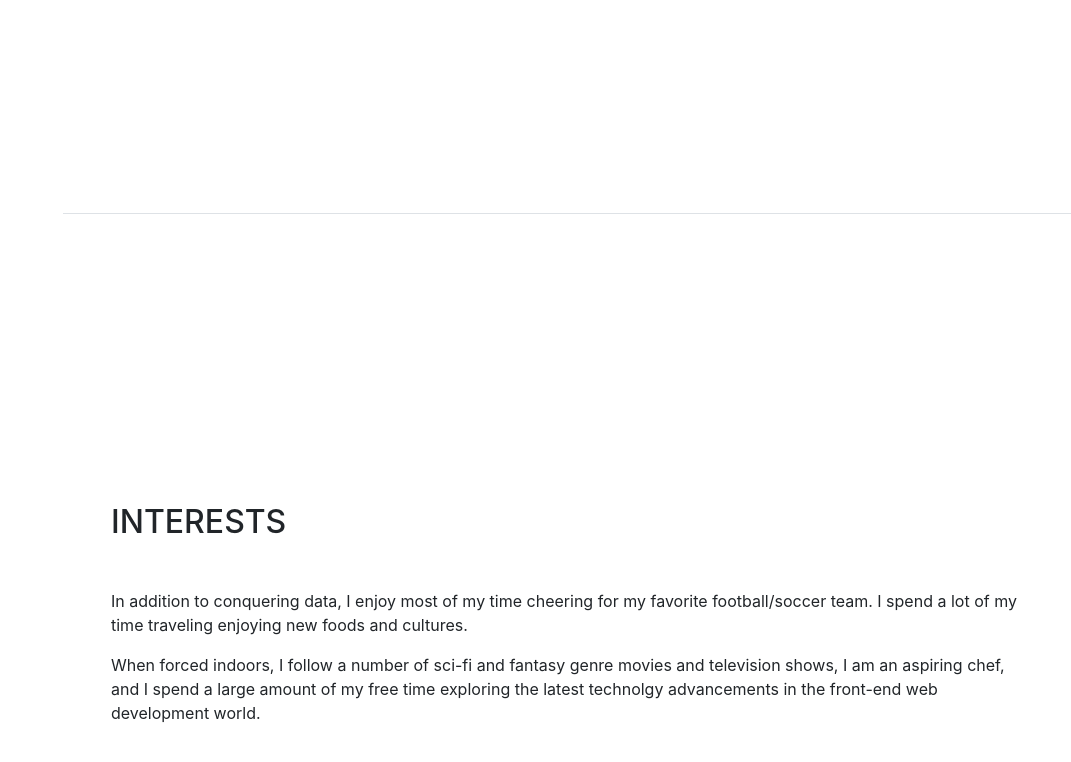
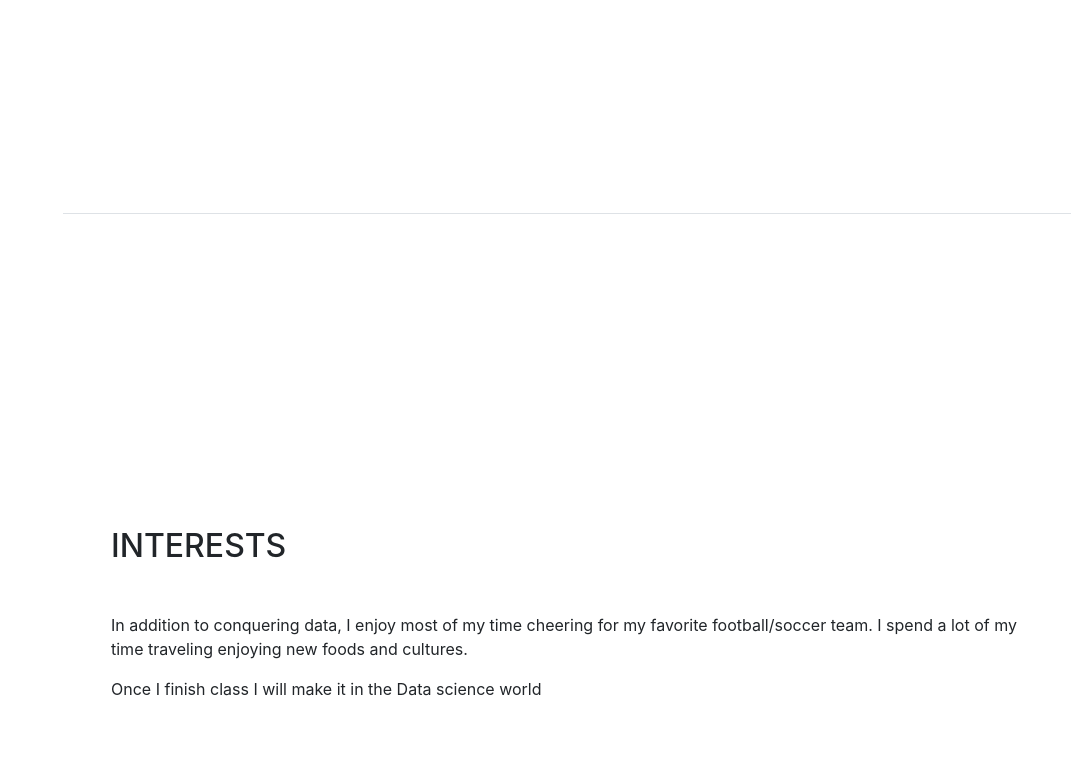
Before and after one commit to beetletrellen1/beetletrellen1.github.io, a website with bundled scripts: page index.html in a window 1280 px wide. Shown: the part 3265-4027 px from the top of the page, without its empty margins (209-1280 px from the left). Built offline with nearby package versions, Linux system fonts and the light colour scheme; files whose address does not match are found by name; a web font is replaced by a local one.

```diff
--- a/index.html
+++ b/index.html
@@ -254,7 +254,7 @@
         <div class="my-auto">
           <h2 class="mb-5">Interests</h2>
           <p>In addition to conquering data, I enjoy most of my time cheering for my favorite football/soccer team. I spend a lot of my time traveling enjoying new foods and cultures.</p>
-          <p class="mb-0">When forced indoors, I follow a number of sci-fi and fantasy genre movies and television shows, I am an aspiring chef, and I spend a large amount of my free time exploring the latest technolgy advancements in the front-end web development world.</p>
+          <p class="mb-0">Once I finish class I will make it in the Data science world</p>
         </div>
       </section>
 
```
Also changed, not shown: 1 other file.
